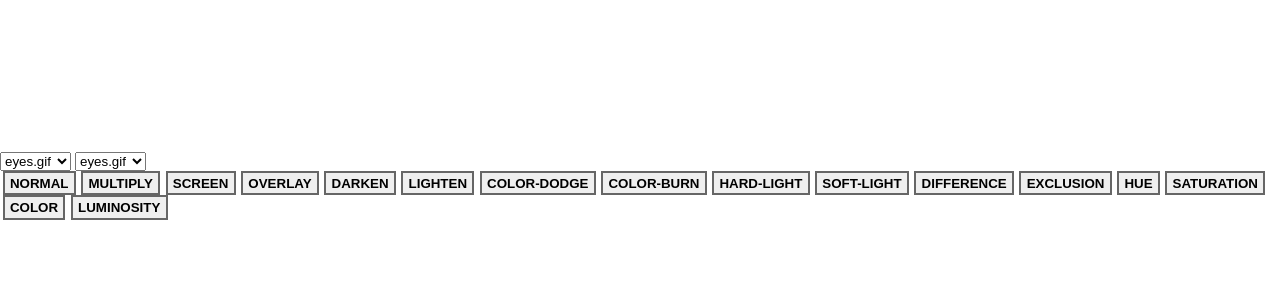
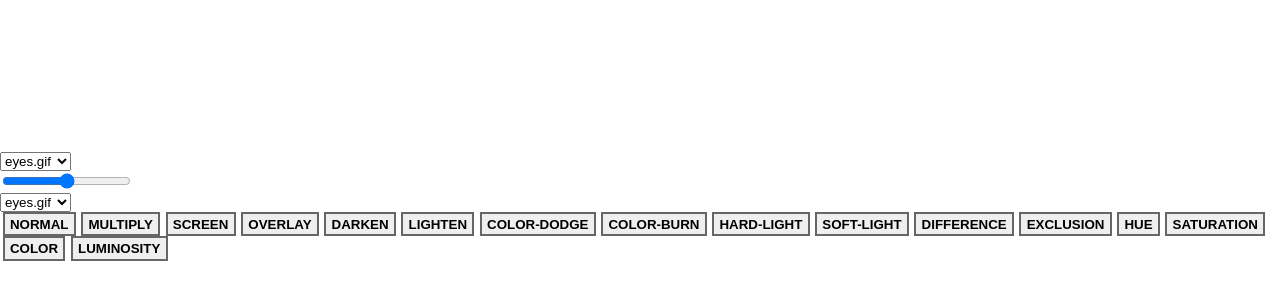
Before and after one commit to chrisspring215/vj, a plain HTML site: page index.html in a window 1280 px wide. Shown: the part 488-788 px from the top of the page. Drawn offline with Linux system fonts and the light colour scheme.

Commit message:
slider added

```diff
--- a/index.html
+++ b/index.html
@@ -2,7 +2,8 @@
 <!--[if lt IE 7]>      <html class="no-js lt-ie9 lt-ie8 lt-ie7"> <![endif]-->
 <!--[if IE 7]>         <html class="no-js lt-ie9 lt-ie8"> <![endif]-->
 <!--[if IE 8]>         <html class="no-js lt-ie9"> <![endif]-->
-<!--[if gt IE 8]><!--> <html class="no-js"> <!--<![endif]-->
+<!--[if gt IE 8]><!-->
+<html class="no-js"> <!--<![endif]-->
 <head>
 <meta charset="utf-8">
 <meta http-equiv="X-UA-Compatible" content="IE=edge">
@@ -25,16 +26,20 @@
     <div id="output" class="output">
     &nbsp;
     </div>
+
     <div id="controls">
         <select id="video1" onchange="selectVideo1()">
+        </select>
+        <div>
+            <span id="faderOutputLeft"></span>
+            <input id="channelFadder" type="range" min="-100" max="100" defaultvalue="-100" onchange="channelFadder(value)">
+            <span id="faderOutputRight"></span>
+        </div>
+        <select id="video2">
+        </select>
 
-           </select>
-           <select id="video2">
-
-           </select>
         <div id="blend-modes">
         </div>
-
     </div>
     <script src="js/main.js"></script>
 </body>
--- a/js/main.js
+++ b/js/main.js
@@ -1,13 +1,11 @@
 var output = document.getElementById('output')
-
 var clips = ['eyes.gif', 'earth.gif', 'gif3.gif'];
-
 var blendModes = ['normal','multiply','screen','overlay','darken','lighten','color-dodge','color-burn','hard-light','soft-light','difference','exclusion','hue','saturation','color','luminosity'];
-
 var blendModesPanel = document.getElementById('blend-modes');
 var video1Options = document.getElementById('video1');
 var video2Options = document.getElementById('video2');
-
+var faderOutputRight = document.getElementById('faderOutputRight')
+var faderOutputLeft = document.getElementById('faderOutputLeft')
 
 function buildBlendModes(a) {
     numOfModes = a.length;
@@ -45,3 +43,16 @@ video2Options.innerHTML = buildVideo2Options(clips);
 function selectVideo1() {
     output.setAttribute('style', 'background: url(img/' + (document.getElementById('video1').value)  + ');');
 }
+
+function channelFadder(a) {
+    b = Number(a)
+
+    if (a < 0) {
+        faderOutputLeft.innerHTML  === b + b;
+        faderOutputRight.innerHTML === b - b;
+    }
+    else {
+        faderOutputLeft.innerHTML === b - b;
+        faderOutputRight.innerHTML === b + b;
+    }
+}
```
Lines whose indentation alone changed are shown as unchanged.
